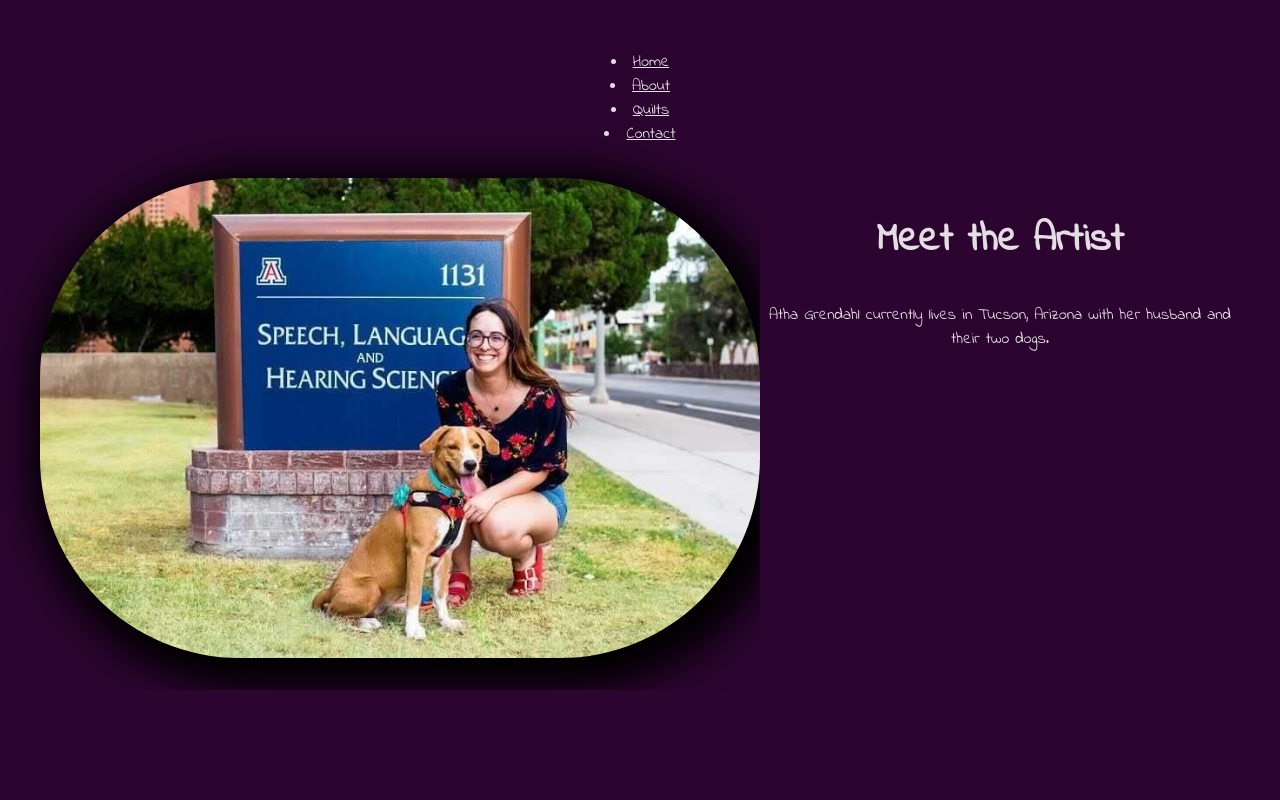
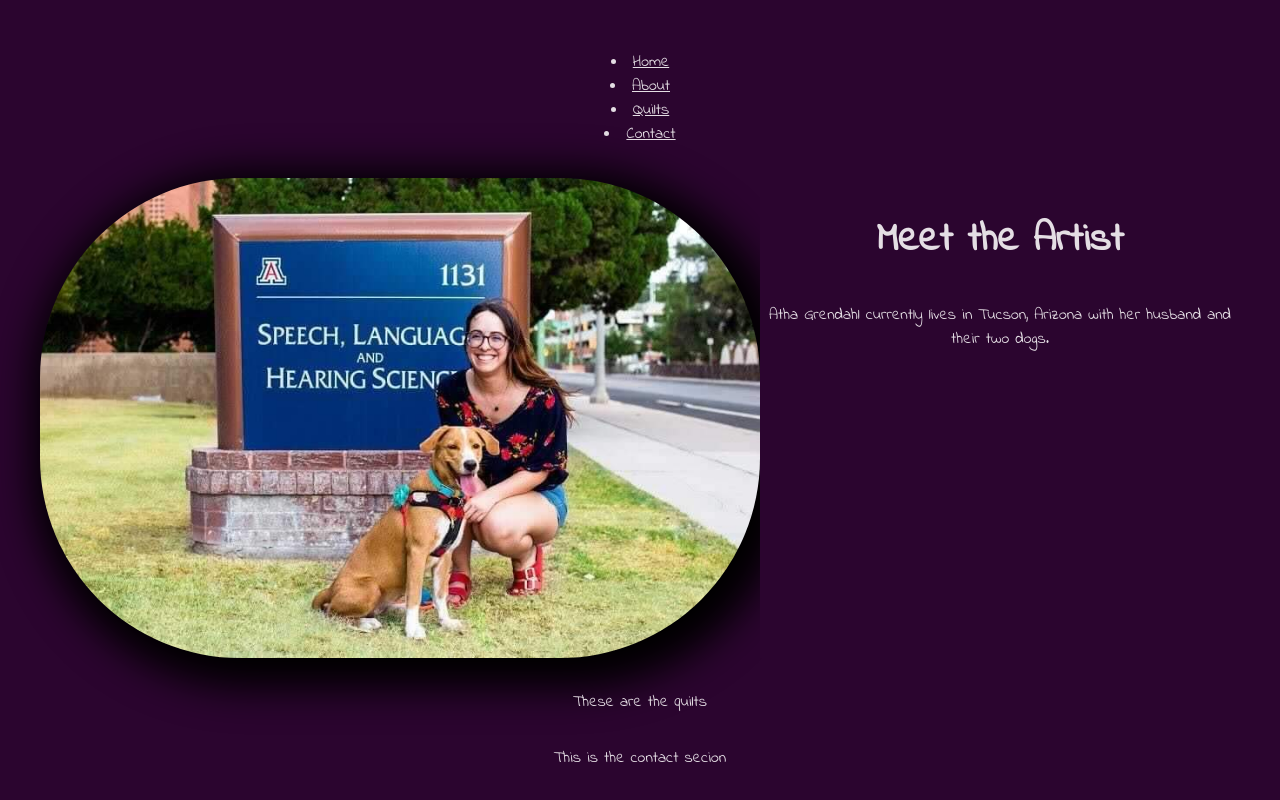
Before and after one commit to zimmermannlowbrass/atha-website, a React (Create React App) app in the folder client/: page / in a window 1280 px wide. Shown: the part 218-1018 px from the top of the page. Before the commit the page ends 908 px from the top, so only its background shows below. Built offline with nearby package versions, Linux system fonts and the light colour scheme.

Commit message:
touch more folders

```diff
--- a/client/src/App.js
+++ b/client/src/App.js
@@ -2,6 +2,8 @@ import './App.css';
 import Header from './components/Header/Header';
 import About from './components/About/About';
 import Navbar from './components/Navbar/Navbar';
+import Quilts from './components/Quilts/Quilts';
+import Contact from './components/Contact/Contact';
 
 function App() {
   return (
@@ -9,6 +11,8 @@ function App() {
       <Header/>
       <Navbar />
       <About />
+      <Quilts />
+      <Contact />
     </div>
   );
 }
--- /dev/null
+++ b/client/src/components/Contact/Contact.js
@@ -0,0 +1,11 @@
+import React from "react";
+
+function Contact() {
+    return (
+        <section className="contact">
+            This is the contact secion
+        </section>
+    )
+}
+
+export default Contact;
--- /dev/null
+++ b/client/src/components/Quilts/Quilts.js
@@ -0,0 +1,11 @@
+import React from "react";
+
+function Quilts() {
+    return (
+        <section className="quilts">
+            These are the quilts
+        </section>
+    )
+}
+
+export default Quilts;
```
